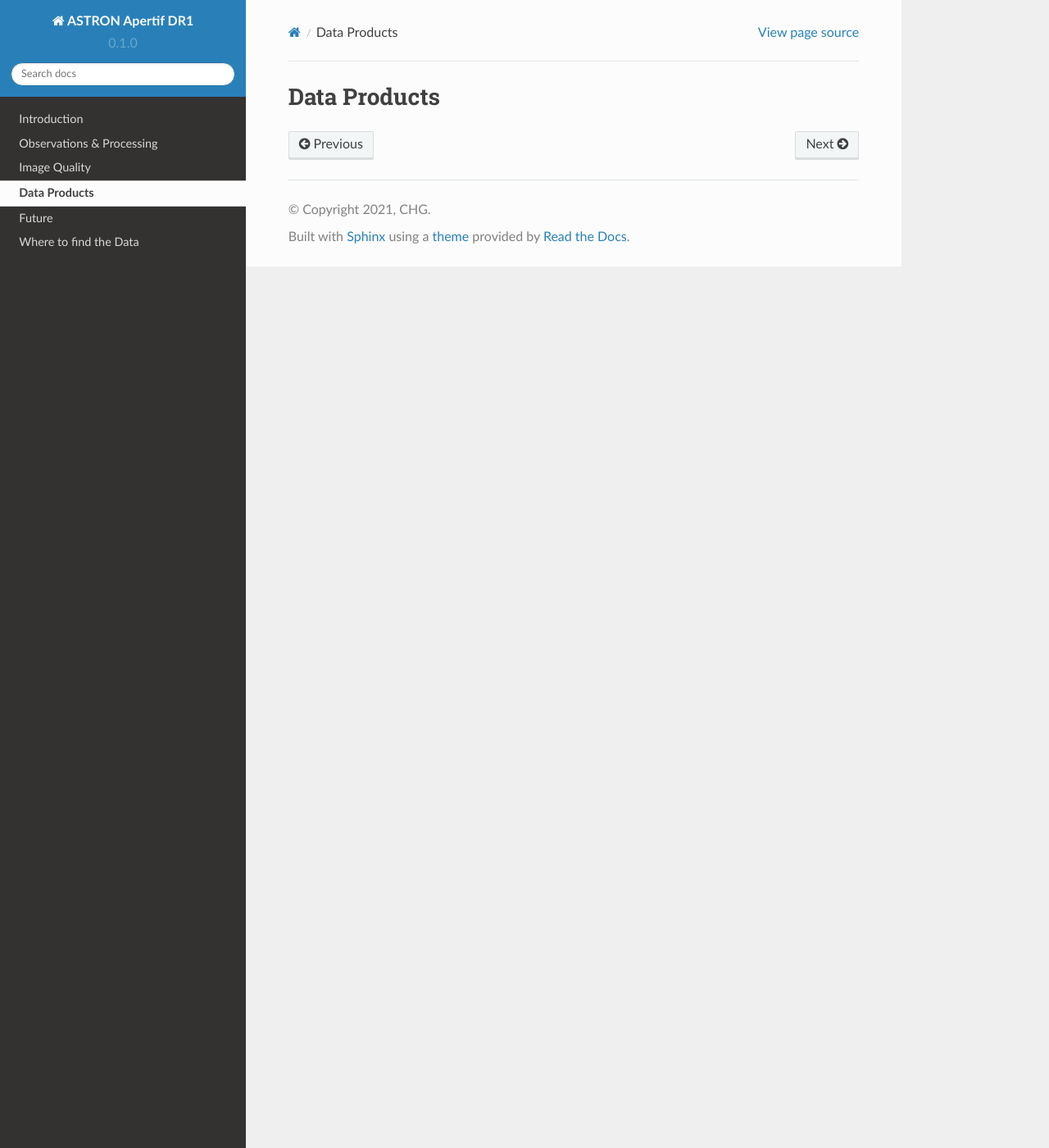
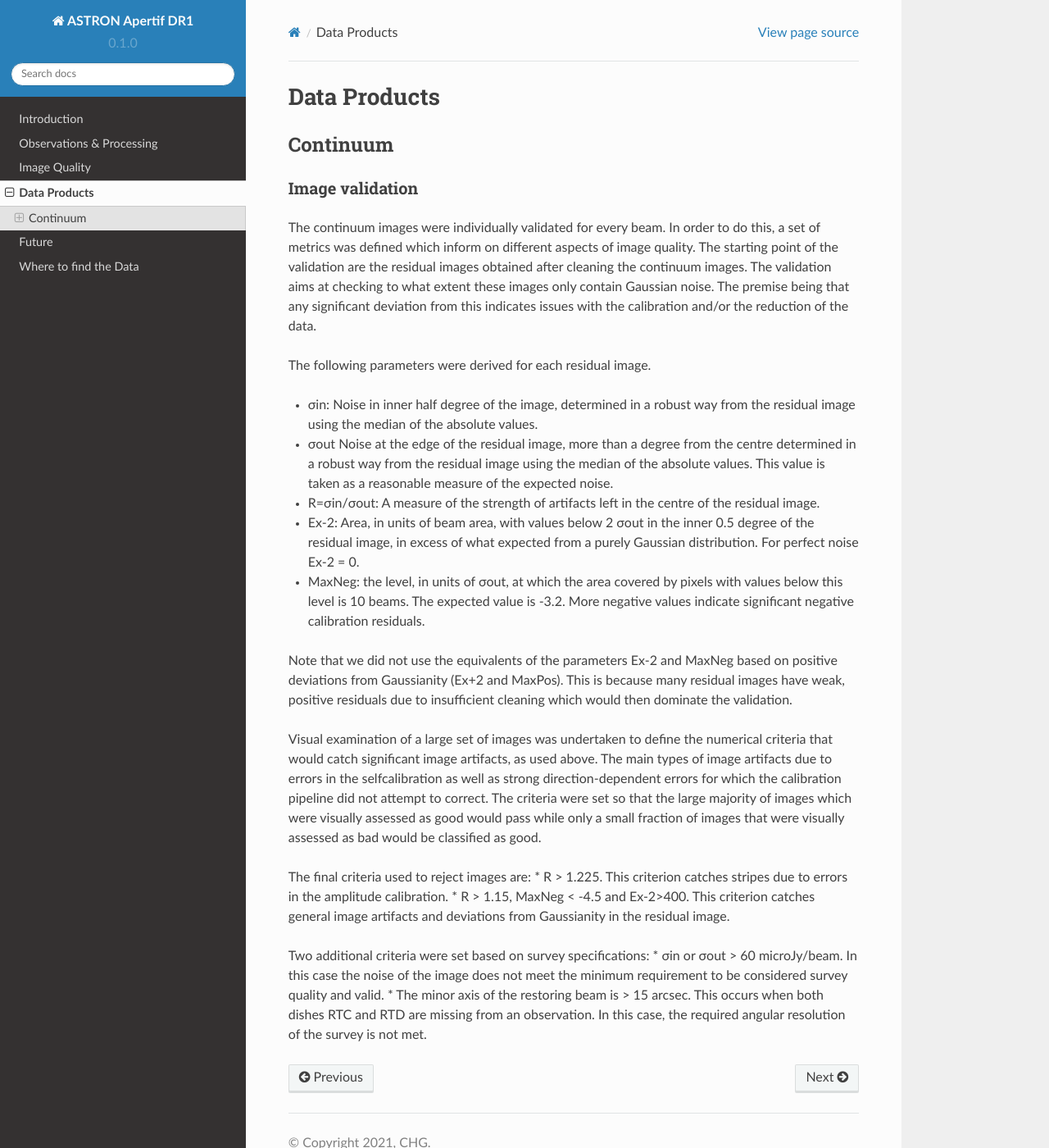
Before and after one commit to CelestinBananas/ASTRON_APERTIF_DR1, a Sphinx documentation site: the page built from docs/source/data_products.rst, in a window 1280 px wide and 1400 px high. Shown: the whole window at 82% size. Built offline with Sphinx 7.4.7 and the Read the Docs theme 2.0.0, drawn with Linux system fonts in a browser that asks for light colours.

Commit message:
Update data_products.rst

```diff
--- a/docs/source/data_products.rst
+++ b/docs/source/data_products.rst
@@ -1,2 +1,30 @@
 Data Products
 ===============
+
+**********
+Continuum
+**********
+
+Image validation
+################
+The continuum images were individually validated for every beam. In order to do this, a set of metrics was defined which inform on different aspects of image quality. The starting point of the validation are the residual images obtained after cleaning the continuum images. The validation aims at checking to what extent these images only contain Gaussian noise. The premise being that any significant deviation from this indicates issues with the calibration and/or the reduction of the data.
+
+The following parameters were derived for each residual image.
+
+* σin: Noise in inner half degree of the image, determined in a robust way from the residual image using the median of the absolute values.
+* σout Noise at the edge of the residual image, more than a degree from the centre  determined in a robust way from the residual image using the median of the absolute values. This value is taken as a reasonable measure of the expected noise.
+* R=σin/σout: A measure of the strength of artifacts left in the centre of the residual image.
+* Ex-2:  Area, in units of beam area, with values below 2 σout in the inner 0.5 degree of the residual image, in excess of what expected from a purely Gaussian distribution. For perfect noise Ex-2 = 0.
+* MaxNeg: the level, in units of σout, at which the area covered by pixels with values below this level is 10 beams. The expected value is -3.2. More negative values indicate significant negative calibration residuals.
+
+Note that we did not use the equivalents of the parameters Ex-2 and MaxNeg based on positive deviations from Gaussianity (Ex+2 and MaxPos). This is because many residual images have weak, positive residuals due to insufficient cleaning which would then dominate the validation.
+
+Visual examination of a large set of images was undertaken to define the numerical criteria that would catch significant image artifacts, as used above. The main types of image artifacts due to errors in the selfcalibration as well as strong direction-dependent errors for which the calibration pipeline did not attempt to correct. The criteria were set so that the large majority of images which were visually assessed as good would pass while only a small fraction of images that were visually assessed as bad would be classified as good.
+
+The final criteria used to reject images are:
+* R > 1.225. This criterion catches stripes due to errors in the amplitude calibration.
+* R > 1.15, MaxNeg < -4.5 and Ex-2>400. This criterion catches general image artifacts and deviations from Gaussianity in the residual image.
+
+Two additional criteria were set based on survey specifications:
+* σin or σout  > 60 microJy/beam. In this case the noise of the image does not meet the  minimum requirement to be considered survey quality and valid.
+* The minor axis of the restoring beam is > 15 arcsec. This occurs when both dishes RTC and RTD are missing from an observation. In this case, the required angular resolution of the survey is not met.
```
